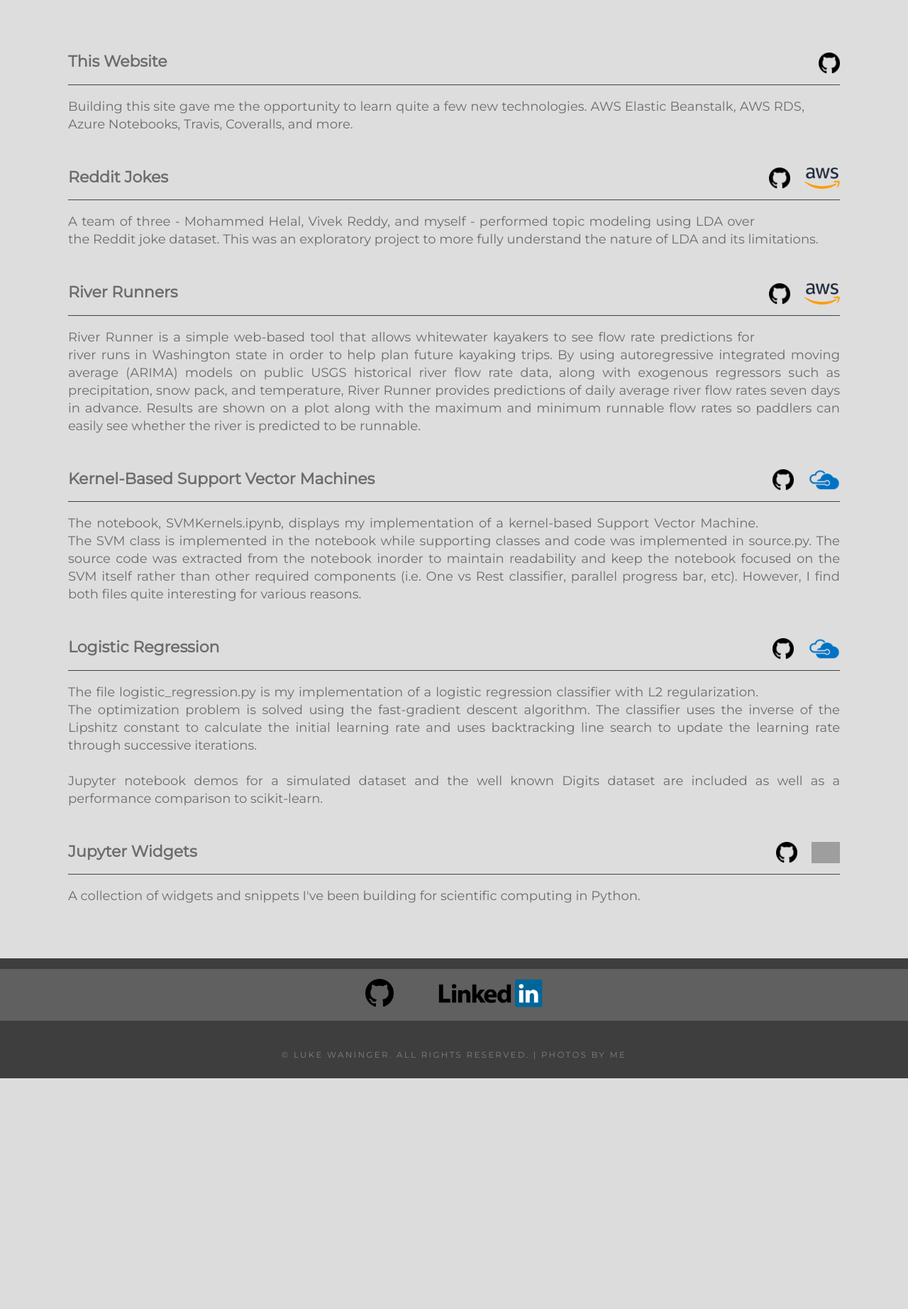
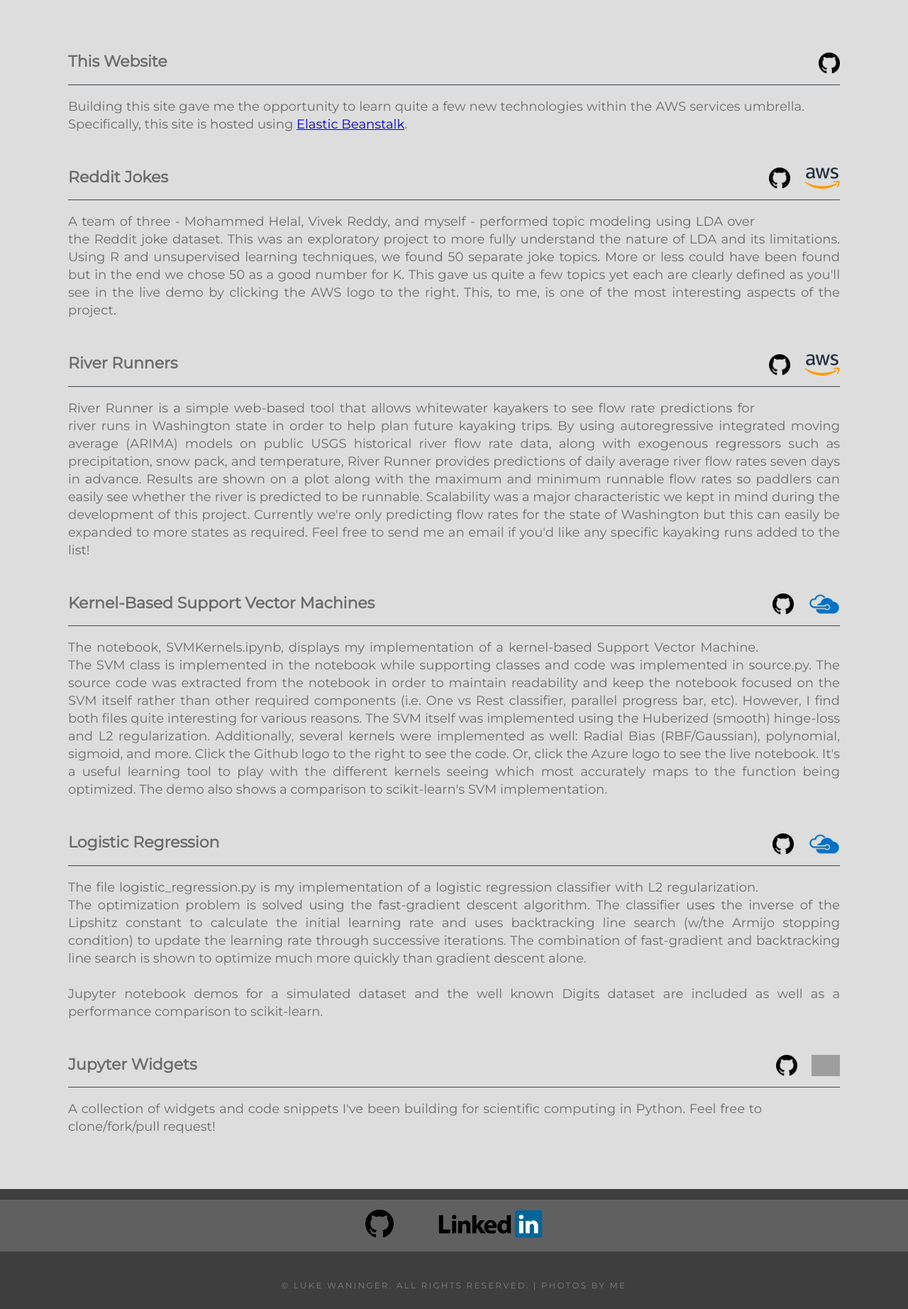
Before and after one commit to aajibad1/waninger, a Flask app: page /projects in a window 1280 px wide. Shown: the part 138-1982 px from the top of the page at 71% size. Before the commit the page ends 1657 px from the top, so only its background shows below. Run offline with Flask 2, Linux system fonts and the light colour scheme; grey boxes are pictures that could not be loaded.

Commit message:
updated style and email confirmation image

```diff
--- a/static/style.css
+++ b/static/style.css
@@ -320,6 +320,18 @@ ul li {
     margin: 2px 0px 0px 0px;
 }
 
+/* thanks */
+#thanks {
+    padding: 10px 0 !important;
+}
+
+#thanks img {
+    height: 100%;
+    width: 100%;
+    object-fit: cover;
+}
+
+
 /*********************************************************************************/
 /* Tables                                                                        */
 /*********************************************************************************/
--- a/waninger/templates/projects.html
+++ b/waninger/templates/projects.html
@@ -12,8 +12,8 @@
                 </a>
             </div>
             <p>
-                Building this site gave me the opportunity to learn quite a few new technologies. AWS Elastic
-                Beanstalk, AWS RDS, Azure Notebooks, Travis, Coveralls, and more.
+                Building this site gave me the opportunity to learn quite a few new technologies within the AWS
+                services umbrella. Specifically, this site is hosted using <a href="#">Elastic Beanstalk</a>.
             </p>
         </div>
 
@@ -30,7 +30,11 @@
             </div>
             <p>A team of three - Mohammed Helal, Vivek Reddy, and myself - performed topic modeling using LDA over the
                 Reddit joke dataset. This was an exploratory project to more fully understand the nature of LDA and
-                its limitations.</p>
+                its limitations. Using R and unsupervised learning techniques, we found 50 separate joke topics.
+                More or less could have been found but in the end we chose 50 as a good number for K. This gave us
+                quite a few topics yet each are clearly defined as you'll see in the live demo by clicking the AWS
+                logo to the right. This, to me, is one of the most interesting aspects of the project.
+            </p>
         </div>
 
         <!--River Runners -->
@@ -52,6 +56,11 @@
                 Runner provides predictions of daily average river flow rates seven days in advance. Results are
                 shown on a plot along with the maximum and minimum runnable flow rates so paddlers can easily see
                 whether the river is predicted to be runnable.
+
+                Scalability was a major characteristic we kept in mind during the development of this project.
+                Currently we're only predicting flow rates for the state of Washington but this can easily be
+                expanded to more states as required. Feel free to send me an email if you'd like any specific
+                kayaking runs added to the list!
             </p>
         </div>
 
@@ -66,12 +75,20 @@
                     <img src="{{ url_for('static', filename='github.png') }}" alt="Github"/>
                 </a>
             </div>
-            <p>The notebook, SVMKernels.ipynb, displays my implementation of a kernel-based Support Vector Machine.
+            <p>
+                The notebook, SVMKernels.ipynb, displays my implementation of a kernel-based Support Vector Machine.
                 The SVM class is implemented in the notebook while supporting classes and code was implemented in
-                source.py. The source code was extracted from the notebook inorder to maintain readability and keep
+                source.py. The source code was extracted from the notebook in order to maintain readability and keep
                 the notebook focused on the SVM itself rather than other required components (i.e. One vs Rest
                 classifier, parallel progress bar, etc). However, I find both files quite interesting for various
                 reasons.
+
+                The SVM itself was implemented using the Huberized (smooth) hinge-loss and L2 regularization.
+                Additionally, several kernels were implemented as well: Radial Bias (RBF/Gaussian), polynomial,
+                sigmoid, and more. Click the Github logo to the right to see the code. Or, click the Azure logo to
+                see the live notebook. It's a useful learning tool to play with the different kernels seeing which
+                most accurately maps to the function being optimized. The demo also shows a comparison to
+                scikit-learn's SVM implementation.
             </p>
         </div>
 
@@ -90,7 +107,9 @@
                 The file logistic_regression.py is my implementation of a logistic regression classifier with L2
                 regularization. The optimization problem is solved using the fast-gradient descent algorithm. The
                 classifier uses the inverse of the Lipshitz constant to calculate the initial learning rate and uses
-                backtracking line search to update the learning rate through successive iterations.
+                backtracking line search (w/the Armijo stopping condition) to update the learning rate through
+                successive iterations. The combination of fast-gradient and backtracking line search is shown to
+                optimize much more quickly than gradient descent alone.
             </p>
             <p>
                 Jupyter notebook demos for a simulated dataset and the well known Digits dataset are included as
@@ -109,7 +128,9 @@
                     <img src="{{ url_for('static', filename='github.png') }}" alt="Github"/>
                 </a>
             </div>
-            <p>A collection of widgets and snippets I've been building for scientific computing in Python.</p>
+            <p>A collection of widgets and code snippets I've been building for scientific computing in Python. Feel
+                free to clone/fork/pull request!
+            </p>
         </div>
     </div>
 {% endblock %}
--- a/waninger/templates/thanks.html
+++ b/waninger/templates/thanks.html
@@ -2,7 +2,6 @@
 
 {%  block content %}
     <div id="thanks">
-        <h2>Thank you!</h2>
-        <p>I look forward to reading your message and will contact you as soon as possible.</p>
+       <img src="{{ url_for('static', filename='thanks.png') }}" alt="Thanks!") />
     </div>
 {% endblock %}
```
Also changed, not shown: static/thanks.png (added), 1 other file.
